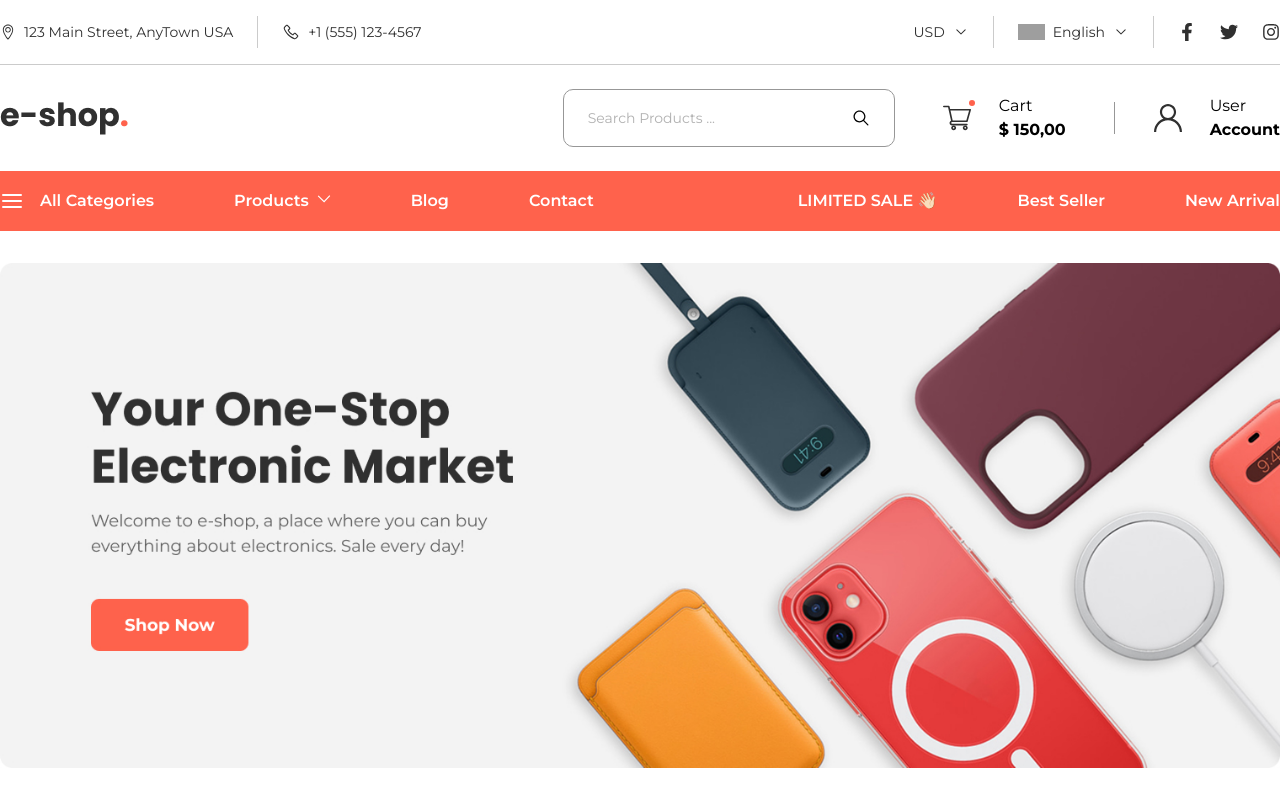
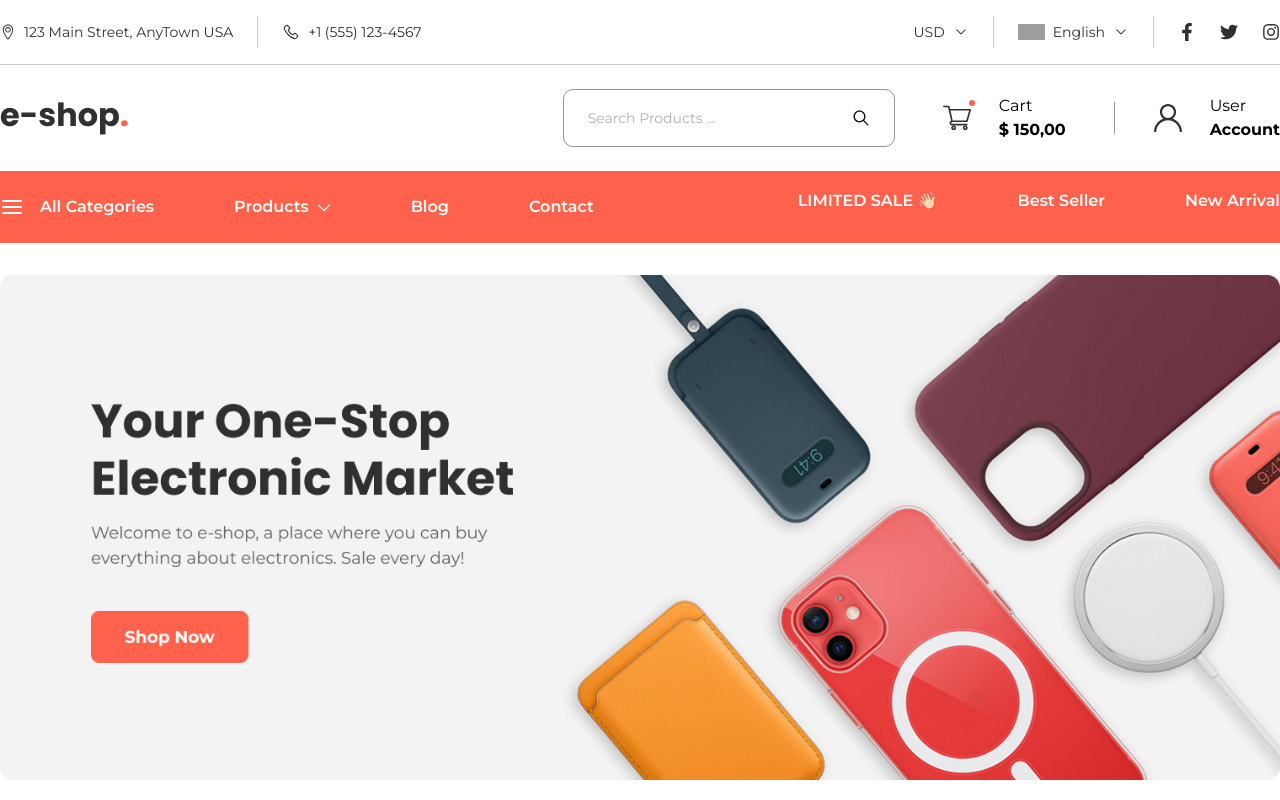
Before and after one commit to abdurrahmanfahim/e-shop., a React (Vite) app: page / in a window 1280 px wide. Shown: the top 800 px of the page. Built offline with nearby package versions, Linux system fonts and the light colour scheme; grey boxes are pictures that could not be loaded.

Commit message:
border added on top of lists.
border added on top of lists for dividing visually.

```diff
--- a/src/components/headers/bottomHeaderComponent/BottomLeft.jsx
+++ b/src/components/headers/bottomHeaderComponent/BottomLeft.jsx
@@ -57,7 +57,7 @@ const BottomLeft = () => {
   }, []);
 
   return (
-    <ul className="flex gap-20  leading-15 ">
+    <ul className="flex gap-20  leading-18 ">
       <li className="relative " ref={categoriesRef}>
         <button
           className="flex gap-4 items-center"
@@ -67,9 +67,9 @@ const BottomLeft = () => {
           All Categories
         </button>
         {isCatRefOpen && (
-          <div className="w-53 absolute left-0 top-full " ref={categoriesRef}>
+          <div className="w-53 absolute left-0 top-full border-t border-white " ref={categoriesRef}>
             <ul
-              className="bg-white text-black text-sm font-medium w-full shadow-lg z-10 "
+              className="bg-white text-black text-sm font-medium w-full shadow-lg z-10 border-t-4 border-[#FF624C] "
               onMouseLeave={() => setIsCatRefOpen(false)}
             >
               {categories.map((item) => (
@@ -94,12 +94,12 @@ const BottomLeft = () => {
           onMouseOver={() => setIsProRefOpen(true)}
         >
           Products
-          <GrDown className="text-sm align-middle mt-5 " />
+          <GrDown className="text-sm self-center " />
         </button>
         {isProRefOpen && (
-          <div className="w-47 absolute left-0 top-full" ref={productsRef}>
+          <div className="w-47 absolute left-0 top-full border-t border-white" ref={productsRef}>
             <ul
-              className="bg-white text-black text-sm font-medium w-full shadow-lg z-10 "
+              className="bg-white text-black text-sm font-medium w-full shadow-lg z-10 border-t-4 border-[#FF624C]"
               onMouseLeave={() => setIsProRefOpen(false)}
             >
               {products.map((item) => (
```
